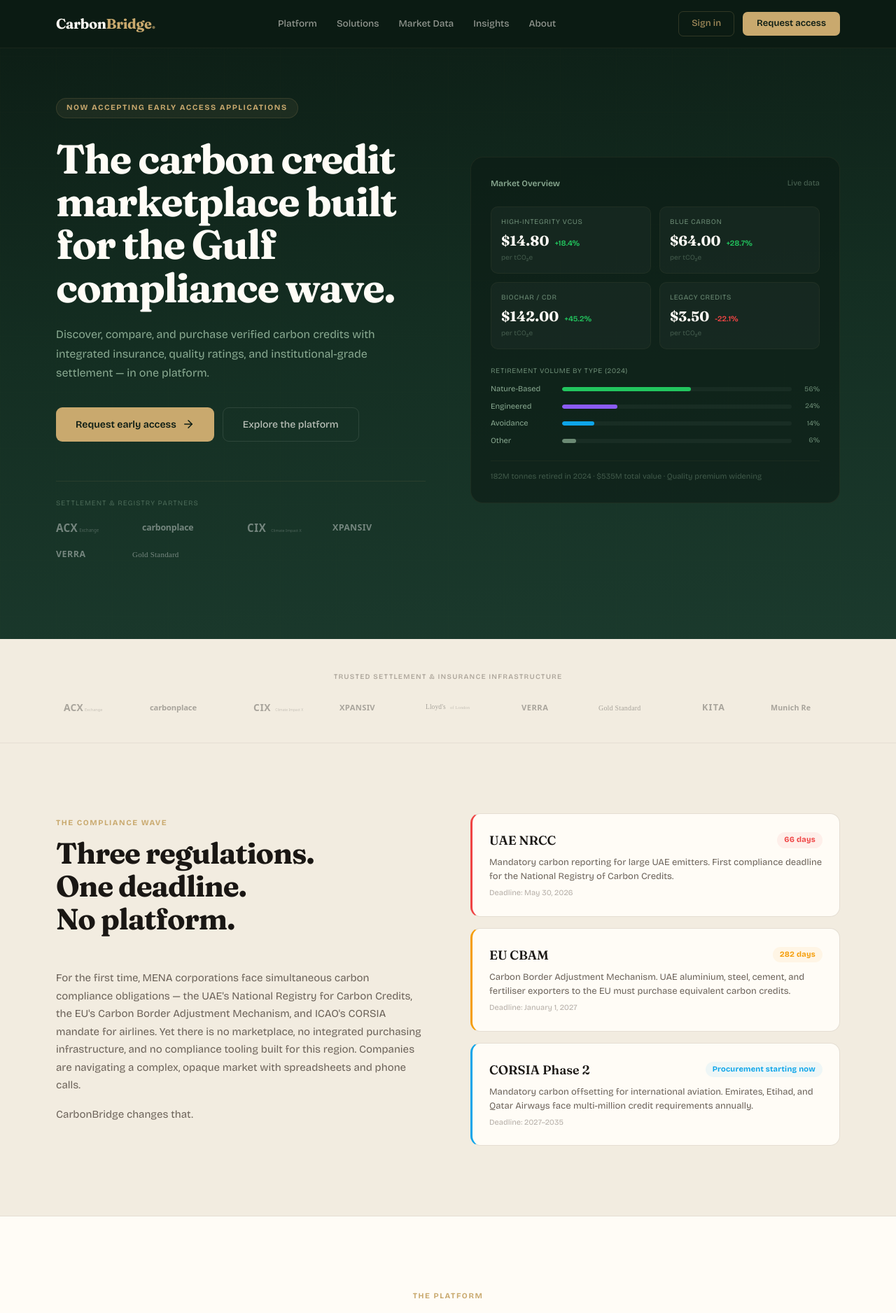
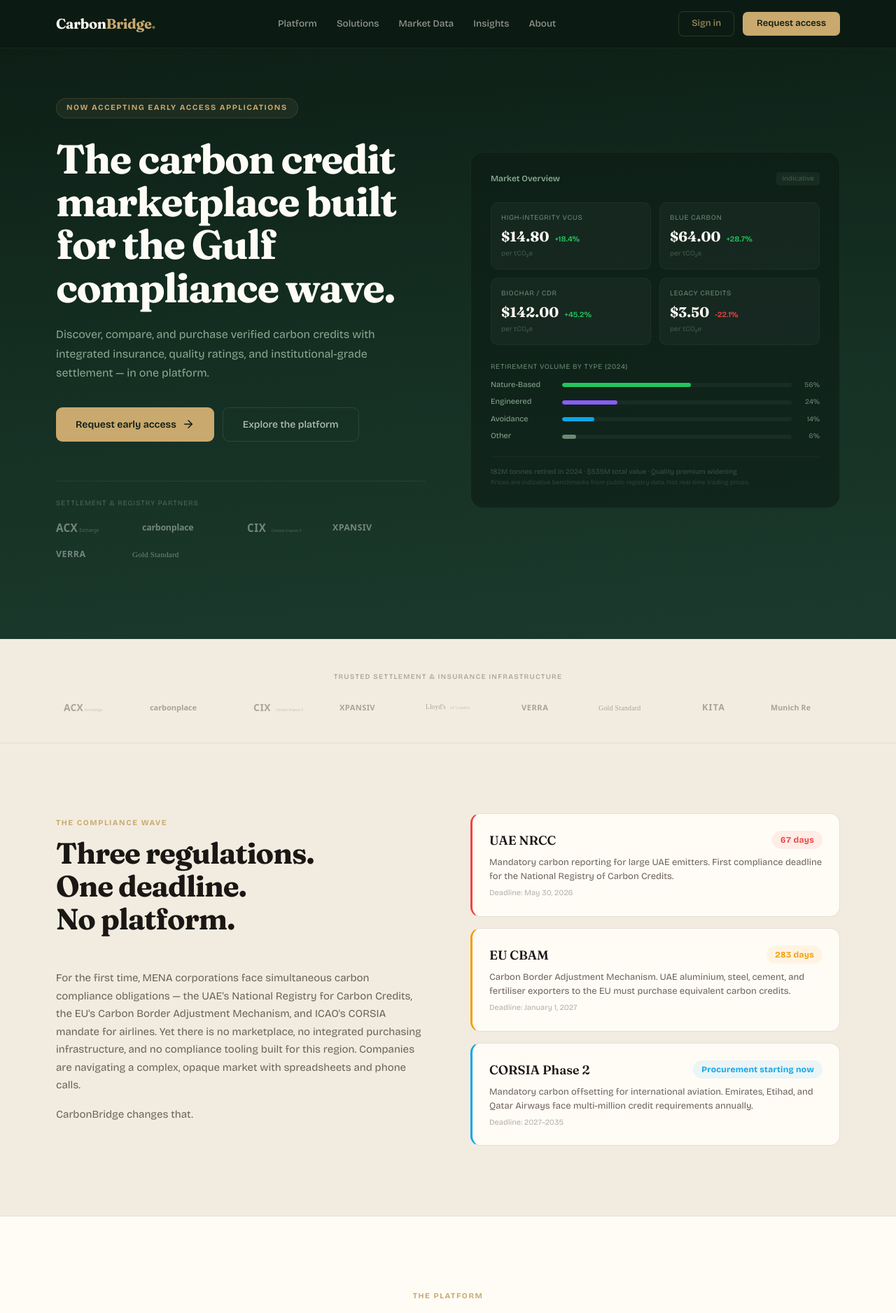
Before and after one commit to lineage007/carbonbridge-web, a Next.js app: page / in a window 1280 px wide. Shown: the top 1876 px of the page at 70% size. Built offline with nearby package versions, Linux system fonts and the light colour scheme.

Commit message:
v3: scroll animations, dynamic NRCC countdown, tactile hover states, geo circles, market data disclaimer, FadeIn on cards/steps

```diff
--- a/src/app/page.tsx
+++ b/src/app/page.tsx
@@ -1,20 +1,84 @@
+"use client";
+
 import Link from "next/link";
 import Image from "next/image";
+import { useEffect, useState, useRef, type ReactNode } from "react";
 
 /* ═══════════════════════════════════════════════════════════════
-   CarbonBridge — Homepage V2
-   Competitor audit: Carbonplace, Patch.io, Cloverly studied.
-   Quality target: Above Carbonplace (bank-backed), above Patch (testimonial-heavy)
+   CarbonBridge — Homepage V3
+   + Dynamic NRCC countdown
+   + Scroll-triggered animations (IntersectionObserver)
+   + Tactile hover states on credit cards
+   + Geometric decorative circles on dark sections
+   + Market data disclaimer ("Indicative")
+   ═══════════════════════════════════════════════════════════════ */
 
-   Key improvements over V1:
-   - Editorial voice, not feature bullets
-   - "How it works" process flow
-   - Regulatory knowledge section (NRCC/CBAM/CORSIA explainers)
-   - Dedicated audience routing (not all on one page)
-   - Market data dashboard as hero visual
-   - FAQ section addressing real objections
-   - Richer micro-copy and contextual detail
-   ═══════════════════════════════════════════════════════════════ */
+/* ─── Dynamic countdown ──────────────────────────────────── */
+function daysUntil(dateStr: string): number {
+  const target = new Date(dateStr + "T00:00:00+04:00");
+  const now = new Date();
+  return Math.max(0, Math.ceil((target.getTime() - now.getTime()) / 86400000));
+}
+
+/* ─── Scroll-triggered fade-in ───────────────────────────── */
+function FadeIn({ children, delay = 0, className = "" }: { children: ReactNode; delay?: number; className?: string }) {
+  const ref = useRef<HTMLDivElement>(null);
+  const [visible, setVisible] = useState(false);
+  useEffect(() => {
+    const el = ref.current;
+    if (!el) return;
+    const obs = new IntersectionObserver(([e]) => { if (e.isIntersecting) { setVisible(true); obs.disconnect(); } }, { threshold: 0.15 });
+    obs.observe(el);
+    return () => obs.disconnect();
+  }, []);
+  return (
+    <div ref={ref} className={className} style={{ opacity: visible ? 1 : 0, transform: visible ? "translateY(0)" : "translateY(24px)", transition: `opacity 0.7s ease ${delay}ms, transform 0.7s ease ${delay}ms` }}>
+      {children}
+    </div>
+  );
+}
+
+/* ─── Animated counter ───────────────────────────────────── */
+function AnimCount({ target, suffix = "" }: { target: number; suffix?: string }) {
+  const ref = useRef<HTMLSpanElement>(null);
+  const [val, setVal] = useState(0);
+  const [started, setStarted] = useState(false);
+  useEffect(() => {
+    const el = ref.current;
+    if (!el) return;
+    const obs = new IntersectionObserver(([e]) => { if (e.isIntersecting) { setStarted(true); obs.disconnect(); } }, { threshold: 0.3 });
+    obs.observe(el);
+    return () => obs.disconnect();
+  }, []);
+  useEffect(() => {
+    if (!started) return;
+    const dur = 1200;
+    const start = performance.now();
+    const tick = (now: number) => {
+      const p = Math.min((now - start) / dur, 1);
+      const eased = 1 - Math.pow(1 - p, 3);
+      setVal(Math.round(eased * target));
+      if (p < 1) requestAnimationFrame(tick);
+    };
+    requestAnimationFrame(tick);
+  }, [started, target]);
+  return <span ref={ref}>{val}{suffix}</span>;
+}
+
+/* ─── Decorative geometric circles (brand guideline element) */
+function GeoCircles({ side = "right" }: { side?: "left" | "right" }) {
+  return (
+    <div style={{ position: "absolute", [side]: "-60px", top: "50%", transform: "translateY(-50%)", opacity: 0.04, pointerEvents: "none" }}>
+      <svg width="320" height="320" viewBox="0 0 320 320" fill="none">
+        <circle cx="160" cy="160" r="155" stroke="#C9A96E" strokeWidth="1" />
+        <circle cx="160" cy="160" r="110" stroke="#C9A96E" strokeWidth="0.5" />
+        <circle cx="160" cy="160" r="65" stroke="#C9A96E" strokeWidth="0.5" />
+        <line x1="5" y1="160" x2="315" y2="160" stroke="#C9A96E" strokeWidth="0.3" />
+        <line x1="160" y1="5" x2="160" y2="315" stroke="#C9A96E" strokeWidth="0.3" />
+      </svg>
+    </div>
+  );
+}
 
 const fr = "'Fraunces', Georgia, serif";
 const bg = "'Bricolage Grotesque', system-ui, sans-serif";
@@ -37,10 +101,11 @@
 };
 
 /* ── Reusable section wrapper ────────────────────── */
-function Section({ id, dark, children, className = '' }: { id?: string; dark?: boolean; children: React.ReactNode; className?: string }) {
+function Section({ id, dark, children, className = '', geo }: { id?: string; dark?: boolean; children: React.ReactNode; className?: string; geo?: "left" | "right" | "both" }) {
   return (
-    <section id={id} style={{ background: dark ? 'var(--forest)' : 'var(--parchment)', padding: '100px 0' }} className={className}>
-      <div className="max-w-[1200px] mx-auto px-6 lg:px-10">{children}</div>
+    <section id={id} style={{ background: dark ? 'var(--forest)' : 'var(--parchment)', padding: '100px 0', position: 'relative', overflow: 'hidden' }} className={className}>
+      {geo && (geo === "both" ? <><GeoCircles side="left" /><GeoCircles side="right" /></> : <GeoCircles side={geo} />)}
+      <div className="max-w-[1200px] mx-auto px-6 lg:px-10 relative z-10">{children}</div>
     </section>
   );
 }
@@ -100,6 +165,15 @@
       <section style={{ background: 'linear-gradient(175deg, #0C1C14 0%, #142E22 50%, #1B3A2D 100%)', paddingTop: '140px', paddingBottom: '110px', position: 'relative', overflow: 'hidden' }}>
         {/* Subtle grid pattern */}
         <div style={{ position: 'absolute', inset: 0, opacity: 0.03, backgroundImage: 'linear-gradient(rgba(201,169,110,0.3) 1px, transparent 1px), linear-gradient(90deg, rgba(201,169,110,0.3) 1px, transparent 1px)', backgroundSize: '80px 80px' }} />
+        {/* Decorative geometric circles — brand element */}
+        <div style={{ position: 'absolute', right: '-120px', bottom: '-80px', opacity: 0.025, pointerEvents: 'none' }}>
+          <svg width="500" height="500" viewBox="0 0 500 500" fill="none">
+            <circle cx="250" cy="250" r="245" stroke="#C9A96E" strokeWidth="1" />
+            <circle cx="250" cy="250" r="180" stroke="#C9A96E" strokeWidth="0.5" />
+            <circle cx="250" cy="250" r="115" stroke="#C9A96E" strokeWidth="0.5" />
+            <circle cx="250" cy="250" r="50" stroke="#C9A96E" strokeWidth="0.5" />
+          </svg>
+        </div>
 
         <div className="max-w-[1200px] mx-auto px-6 lg:px-10 relative">
           <div className="grid grid-cols-1 lg:grid-cols-2 gap-16 items-center">
@@ -150,7 +224,7 @@
             <div style={{ background: 'rgba(12,28,20,0.6)', border: '1px solid rgba(201,169,110,0.08)', borderRadius: '18px', padding: '28px', position: 'relative' }}>
               <div className="flex items-center justify-between mb-6">
                 <span style={{ fontFamily: bg, fontSize: '12px', fontWeight: 600, color: '#8AAA92' }}>Market Overview</span>
-                <span style={{ fontFamily: bg, fontSize: '11px', color: 'rgba(138,170,146,0.5)' }}>Live data</span>
+                <span style={{ fontFamily: bg, fontSize: '10px', color: 'rgba(138,170,146,0.4)', background: 'rgba(138,170,146,0.08)', padding: '2px 8px', borderRadius: '4px' }}>Indicative</span>
               </div>
 
               {/* Price grid */}
@@ -191,8 +265,9 @@
                 ))}
               </div>
 
-              <div style={{ borderTop: '1px solid rgba(201,169,110,0.06)', marginTop: '20px', paddingTop: '14px', fontFamily: bg, fontSize: '11px', color: 'rgba(138,170,146,0.4)' }}>
-                182M tonnes retired in 2024 · $535M total value · Quality premium widening
+              <div style={{ borderTop: '1px solid rgba(201,169,110,0.06)', marginTop: '20px', paddingTop: '14px', fontFamily: bg, fontSize: '10px', color: 'rgba(138,170,146,0.35)', lineHeight: 1.5 }}>
+                182M tonnes retired in 2024 · $535M total value · Quality premium widening<br />
+                <span style={{ fontSize: '9px', opacity: 0.7 }}>Prices are indicative benchmarks from public registry data. Not real-time trading prices.</span>
               </div>
             </div>
           </div>
@@ -242,18 +317,20 @@
 
           <div className="space-y-4">
             {[
-              { reg: 'UAE NRCC', deadline: 'May 30, 2026', days: '66 days', desc: 'Mandatory carbon reporting for large UAE emitters. First compliance deadline for the National Registry of Carbon Credits.', color: '#EF4444' },
-              { reg: 'EU CBAM', deadline: 'January 1, 2027', days: '282 days', desc: 'Carbon Border Adjustment Mechanism. UAE aluminium, steel, cement, and fertiliser exporters to the EU must purchase equivalent carbon credits.', color: '#F59E0B' },
+              { reg: 'UAE NRCC', deadline: 'May 30, 2026', days: `${daysUntil('2026-05-30')} days`, desc: 'Mandatory carbon reporting for large UAE emitters. First compliance deadline for the National Registry of Carbon Credits.', color: '#EF4444' },
+              { reg: 'EU CBAM', deadline: 'January 1, 2027', days: `${daysUntil('2027-01-01')} days`, desc: 'Carbon Border Adjustment Mechanism. UAE aluminium, steel, cement, and fertiliser exporters to the EU must purchase equivalent carbon credits.', color: '#F59E0B' },
               { reg: 'CORSIA Phase 2', deadline: '2027–2035', days: 'Procurement starting now', desc: 'Mandatory carbon offsetting for international aviation. Emirates, Etihad, and Qatar Airways face multi-million credit requirements annually.', color: '#0EA5E9' },
-            ].map(r => (
-              <div key={r.reg} style={{ background: 'var(--cream)', border: '1px solid var(--border-light)', borderRadius: '14px', padding: '24px', borderLeft: `3px solid ${r.color}` }}>
+            ].map((r, i) => (
+              <FadeIn key={r.reg} delay={i * 150}>
+                <div style={{ background: 'var(--cream)', border: '1px solid var(--border-light)', borderRadius: '14px', padding: '24px', borderLeft: `3px solid ${r.color}`, transition: 'box-shadow 0.3s' }} className="hover:shadow-md">
                   <div className="flex items-center justify-between mb-2">
                     <span style={{ fontFamily: fr, fontSize: '18px', fontWeight: 600, color: 'var(--ink)' }}>{r.reg}</span>
-                  <span style={{ fontFamily: bg, fontSize: '11px', fontWeight: 700, color: r.color, background: `${r.color}12`, padding: '3px 10px', borderRadius: '100px', letterSpacing: '0.02em' }}>{r.days}</span>
+                    <span style={{ fontFamily: bg, fontSize: '12px', fontWeight: 700, color: r.color, background: `${r.color}15`, padding: '4px 12px', borderRadius: '100px', letterSpacing: '0.02em', fontVariantNumeric: 'tabular-nums' }}>{r.days}</span>
                   </div>
                   <p style={{ fontFamily: bg, fontSize: '13px', color: 'var(--ink-muted)', lineHeight: 1.55 }}>{r.desc}</p>
                   <span style={{ fontFamily: bg, fontSize: '11px', color: 'rgba(107,98,89,0.5)', marginTop: '6px', display: 'block' }}>Deadline: {r.deadline}</span>
                 </div>
+              </FadeIn>
             ))}
           </div>
         </div>
@@ -274,12 +351,14 @@
               { step: '03', title: 'Purchase & Insure', desc: 'Buy with integrated insurance at checkout — non-delivery cover, invalidation protection, and CORSIA guarantees backed by Lloyd\'s.' },
               { step: '04', title: 'Retire & Report', desc: 'Retire credits across any registry from one dashboard. Auto-generated retirement certificates and audit-ready compliance records.' },
             ].map((s, i) => (
-              <div key={s.step} style={{ position: 'relative' }}>
+              <FadeIn key={s.step} delay={i * 100}>
+                <div style={{ position: 'relative' }}>
                   {i < 3 && <div className="hidden md:block" style={{ position: 'absolute', top: '24px', right: '-12px', width: '24px', height: '1px', background: 'var(--border-light)' }} />}
                   <div style={{ fontFamily: fr, fontSize: '32px', fontWeight: 300, color: 'var(--gold)', marginBottom: '12px', opacity: 0.6 }}>{s.step}</div>
                   <h3 style={{ fontFamily: fr, fontSize: '20px', fontWeight: 600, color: 'var(--ink)', marginBottom: '8px' }}>{s.title}</h3>
                   <p style={{ fontFamily: bg, fontSize: '13px', color: 'var(--ink-muted)', lineHeight: 1.6 }}>{s.desc}</p>
                 </div>
+              </FadeIn>
             ))}
           </div>
 
@@ -292,15 +371,19 @@
               { icon: icons.code, title: 'Retirement API', desc: 'REST API for point-of-sale carbon offsetting. Real-time retirement, certificate generation, and webhook notifications. From $0.02/tonne.', tag: 'Developer' },
               { icon: icons.database, title: 'Carbon Management', desc: 'Track your emissions, manage compliance obligations, and optimise your portfolio with dynamic tools and real-time market data.', tag: 'Enterprise' },
               { icon: icons.users, title: 'Managed Procurement', desc: 'White-glove service for large compliance buyers. CORSIA credit sourcing, CBAM bundling, forward offtake structuring, and dedicated account management.', tag: 'Premium' },
-            ].map(f => (
-              <div key={f.title} style={{ background: '#FFFCF6', border: '1px solid var(--border-light)', borderRadius: '14px', padding: '28px' }}>
+            ].map((f, i) => (
+              <FadeIn key={f.title} delay={i * 80}>
+                <div className="group" style={{ background: '#FFFCF6', border: '1px solid var(--border-light)', borderRadius: '14px', padding: '28px', transition: 'box-shadow 0.3s, border-color 0.3s' }}
+                  onMouseEnter={e => { e.currentTarget.style.boxShadow = '0 6px 24px rgba(27,58,45,0.06)'; e.currentTarget.style.borderColor = 'rgba(201,169,110,0.25)'; }}
+                  onMouseLeave={e => { e.currentTarget.style.boxShadow = 'none'; e.currentTarget.style.borderColor = 'var(--border-light)'; }}>
                   <div className="flex items-start justify-between mb-4">
-                  <div style={{ width: '44px', height: '44px', borderRadius: '11px', background: 'var(--forest)', display: 'flex', alignItems: 'center', justifyContent: 'center', color: '#C9A96E' }}>{f.icon}</div>
+                    <div style={{ width: '44px', height: '44px', borderRadius: '11px', background: 'var(--forest)', display: 'flex', alignItems: 'center', justifyContent: 'center', color: '#C9A96E', transition: 'transform 0.2s' }} className="group-hover:scale-105">{f.icon}</div>
                     <span style={{ fontFamily: bg, fontSize: '10px', fontWeight: 700, color: f.tag === 'Unique' ? '#C9A96E' : 'var(--ink-muted)', letterSpacing: '0.08em', textTransform: 'uppercase', background: f.tag === 'Unique' ? 'rgba(201,169,110,0.1)' : 'rgba(26,23,20,0.04)', padding: '3px 8px', borderRadius: '4px' }}>{f.tag}</span>
                   </div>
                   <h3 style={{ fontFamily: fr, fontSize: '18px', fontWeight: 600, color: 'var(--ink)', marginBottom: '6px' }}>{f.title}</h3>
                   <p style={{ fontFamily: bg, fontSize: '13px', color: 'var(--ink-muted)', lineHeight: 1.6 }}>{f.desc}</p>
                 </div>
+              </FadeIn>
             ))}
           </div>
         </div>
@@ -309,7 +392,7 @@
       {/* ═══════════════════════════════════════════════════════
           SOLUTIONS — Audience routing
           ═══════════════════════════════════════════════════════ */}
-      <Section id="solutions" dark>
+      <Section id="solutions" dark geo="right">
         <SectionHeader eyebrow="Solutions" title={<>Built for every participant<br />in the carbon market.</>} dark />
 
         <div className="grid grid-cols-1 md:grid-cols-2 gap-5">
@@ -359,15 +442,21 @@
             </div>
           </div>
 
-          {/* Credit card preview */}
+          {/* Credit card preview — tactile hover states */}
           <div className="space-y-4">
             {[
               { type: 'ARR / Reforestation', project: 'Great Southern Forest Restoration', location: 'Victoria, Australia', registry: 'Verra VCS', vintage: '2025', rating: 'AA', price: '$26.40', volume: '45,000', badge: 'Removal', badgeColor: '#16A34A' },
               { type: 'Blue Carbon', project: 'Abu Dhabi Mangrove Conservation', location: 'Abu Dhabi, UAE', registry: 'Verra VCS', vintage: '2025', rating: 'AAA', price: '$64.00', volume: '12,000', badge: 'Premium', badgeColor: '#0EA5E9' },
               { type: 'Biochar', project: 'Queensland Biochar Sequestration', location: 'Queensland, Australia', registry: 'Verra VCS', vintage: '2026', rating: 'AA+', price: '$142.00', volume: '8,200', badge: 'Engineered CDR', badgeColor: '#8B5CF6' },
-            ].map(c => (
-              <div key={c.project} style={{ background: 'var(--cream)', border: '1px solid var(--border-light)', borderRadius: '12px', padding: '20px', display: 'flex', gap: '16px', alignItems: 'center' }}>
-                <div style={{ width: '52px', height: '52px', borderRadius: '10px', background: 'var(--forest)', display: 'flex', alignItems: 'center', justifyContent: 'center', flexShrink: 0 }}>
+            ].map((c, i) => (
+              <FadeIn key={c.project} delay={i * 120}>
+                <div
+                  className="group cursor-pointer"
+                  style={{ background: 'var(--cream)', border: '1px solid var(--border-light)', borderRadius: '12px', padding: '20px', display: 'flex', gap: '16px', alignItems: 'center', transition: 'all 0.25s ease, box-shadow 0.25s ease' }}
+                  onMouseEnter={e => { e.currentTarget.style.transform = 'translateY(-2px)'; e.currentTarget.style.boxShadow = '0 8px 30px rgba(27,58,45,0.08)'; e.currentTarget.style.borderColor = 'var(--gold)'; }}
+                  onMouseLeave={e => { e.currentTarget.style.transform = 'translateY(0)'; e.currentTarget.style.boxShadow = 'none'; e.currentTarget.style.borderColor = 'var(--border-light)'; }}
+                >
+                  <div style={{ width: '52px', height: '52px', borderRadius: '10px', background: 'var(--forest)', display: 'flex', alignItems: 'center', justifyContent: 'center', flexShrink: 0, transition: 'transform 0.2s' }} className="group-hover:scale-105">
                     <span style={{ fontFamily: fr, fontSize: '16px', fontWeight: 700, color: '#C9A96E' }}>{c.rating}</span>
                   </div>
                   <div style={{ flex: 1, minWidth: 0 }}>
@@ -379,11 +468,15 @@
                     <span style={{ fontFamily: bg, fontSize: '12px', color: 'var(--ink-muted)' }}>{c.location} · {c.volume} tCO₂e available</span>
                   </div>
                   <div style={{ textAlign: 'right', flexShrink: 0 }}>
-                  <div style={{ fontFamily: fr, fontSize: '20px', fontWeight: 700, color: 'var(--forest)' }}>{c.price}</div>
+                    <div style={{ fontFamily: fr, fontSize: '20px', fontWeight: 700, color: 'var(--forest)', transition: 'color 0.2s' }} className="group-hover:text-[#C9A96E]">{c.price}</div>
                     <div style={{ fontFamily: bg, fontSize: '10px', color: 'var(--ink-muted)' }}>per tCO₂e</div>
                   </div>
                 </div>
+              </FadeIn>
             ))}
+            <p style={{ fontFamily: bg, fontSize: '10px', color: 'var(--ink-muted)', opacity: 0.5, textAlign: 'center', marginTop: '8px' }}>
+              Illustrative listings. Prices based on public voluntary carbon market data (Ecosystem Marketplace, ACX).
+            </p>
             <div className="text-center pt-2">
               <a href="#contact" style={{ fontFamily: bg, fontSize: '13px', fontWeight: 600, color: 'var(--forest)', display: 'inline-flex', alignItems: 'center', gap: '6px' }} className="hover:underline">
                 Browse all credits {icons.arrow}
@@ -396,9 +489,10 @@
       {/* ═══════════════════════════════════════════════════════
           INSURANCE — The trust differentiator
           ═══════════════════════════════════════════════════════ */}
-      <section style={{ background: 'var(--forest-deep)', padding: '100px 0', position: 'relative' }}>
+      <section style={{ background: 'var(--forest-deep)', padding: '100px 0', position: 'relative', overflow: 'hidden' }}>
         <div style={{ position: 'absolute', inset: 0, background: 'radial-gradient(ellipse at 30% 50%, rgba(45,90,63,0.4) 0%, transparent 60%)' }} />
-        <div className="max-w-[1200px] mx-auto px-6 lg:px-10 relative">
+        <GeoCircles side="left" />
+        <div className="max-w-[1200px] mx-auto px-6 lg:px-10 relative z-10">
           <SectionHeader eyebrow="Integrated Insurance" title={<>Every credit purchase,<br />protected.</>} subtitle="Optional insurance at checkout — the only carbon marketplace with integrated credit guarantee products backed by Lloyd's of London." dark />
 
           <div className="grid grid-cols-1 sm:grid-cols-2 lg:grid-cols-4 gap-4">
```
Lines whose indentation alone changed are shown as unchanged.
